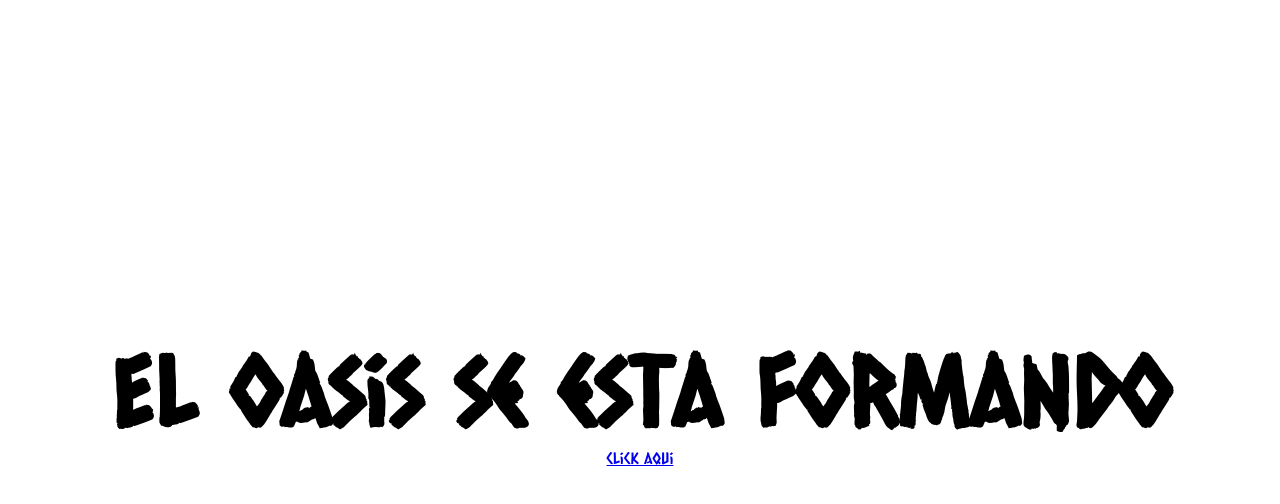
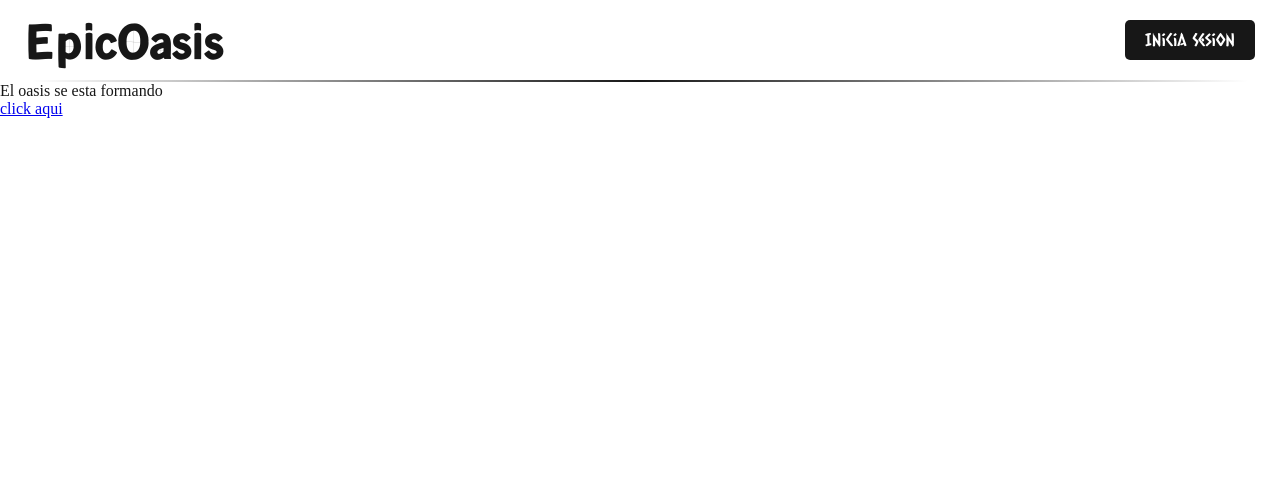
Before and after one commit to migulCode/EpicOasis, an Astro site: page / in a window 1280 px wide. Built offline with nearby package versions, Linux system fonts and the light colour scheme; Astro itself is replaced by a stand-in of ours.

Commit message:
Añadir componente Header y actualizar estilos globales

```diff
--- /dev/null
+++ b/src/components/Header.astro
@@ -0,0 +1,9 @@
+---
+
+---
+
+<header class="header">
+    <h1 class="header-title">EpicOasis</h1>
+    <a class="header-session" href="/" >Inicia Sesion</a>
+</header>
+<div class="header-after"></div>
--- a/src/layouts/Layout.astro
+++ b/src/layouts/Layout.astro
@@ -1,5 +1,8 @@
 ---
 import '../styles/global.css'
+import Header from '../components/Header.astro'
+import { ClientRouter  } from 'astro:transitions'
+
 ---
 
 <!doctype html>
@@ -9,8 +12,10 @@ import '../styles/global.css'
 		<meta name='viewport' content='width=device-width' />
 		<link rel='icon' type='image/svg+xml' href='/favicon.svg' />
 		<title>EpicOasis</title>
+		<ClientRouter fallback="none" />
 	</head>
 	<body>
+		<Header></Header>
 		<slot />
 	</body>
 </html>
--- a/src/pages/index.astro
+++ b/src/pages/index.astro
@@ -5,6 +5,6 @@ export const prerender = true
 ---
 
 <Layout>
-	<h1>El oasis se esta formando</h1>
+	<p>El oasis se esta formando</p>
 	<a href="/games/fornite">click aqui</a>
 </Layout>
--- a/src/styles/global.css
+++ b/src/styles/global.css
@@ -1,6 +1,32 @@
+:root {
+    --tamaño-pagina: 1250px;
+    --color-primary: #171717;
+    --color-second: #f85959;
+    --color-text-day: #171717;
+    --tamaño-titulo-h1: 3rem;
+    /* --color-text-secondary: ; */
+}
+
+
 @font-face {
     font-family: 'Caesar';
     src: url('/fonts/CaesarDressing.woff') format('woff');
+    font-weight: normal;
+    font-style: normal;
+    font-display: swap;
+}
+
+@font-face {
+    font-family: 'Kleinsan';
+    src: url('/fonts/KleinsanBold.woff') format('woff');
+    font-weight: normal;
+    font-style: normal;
+    font-display: swap;
+}
+
+@font-face {
+    font-family: 'Nimbu';
+    src: url('/fonts/NimbuSanL-Reg.woff') format('woff');
     font-weight: normal;
     font-style: normal;
     font-display: swap;
@@ -14,12 +40,60 @@
 }
 
 body {
-    font-family: Caesar, Arial, sans-serif;
-    align-content: center;
-    text-align: center;
-    height: 100vh;
+    color: var(--color-text-day);
+
 }
 
-h1 {
-    font-size: 6rem;
+h1, h2, h3 {
+    font-family: Kleinsan, Arial, Helvetica, sans-serif;
+    font-weight: 100;
+
 }
+
+/* * Componente Header.astro */
+
+.header {
+    display: flex;
+    max-width: var(--tamaño-pagina);
+    margin: 0 auto;
+    justify-content: space-between;
+    align-items: center;
+    height: 80px;
+    padding: 0 10px;
+
+    .header-title {
+        font-size: var(--tamaño-titulo-h1);
+    }
+
+    .header-session {
+        color: currentColor;
+        background-color: rgb(147, 248, 255);
+        font-family: Caesar, Courier, monospace
+    }
+
+    .header-session {
+        width: 130px;
+        height: 40px;
+        font-size: 1.1em;
+        background-color: var(--color-primary);
+        color: #fff;
+        border-radius: 5px;
+        transition: all .4s;
+        text-decoration: none;
+        text-align: center;
+        line-height: 40px;
+    }
+
+    .header-session:hover {
+        background-color: var(--color-second);
+        box-shadow: 0 0 10px 0 var(--color-second);
+    }
+}
+
+
+.header-after {
+    height: 2px;
+    width: 95%;
+    margin: 0 auto;
+    background-image: linear-gradient(90deg, rgba(2,0,36,0) 0%, var(--color-primary) 50%, rgba(0,212,255,0) 100%);
+}
```
Also changed, not shown: public/fonts/KleinsanBold.woff (added), public/fonts/NimbusSanL-Reg.woff (added), src/components/Buscador.astro (added).
